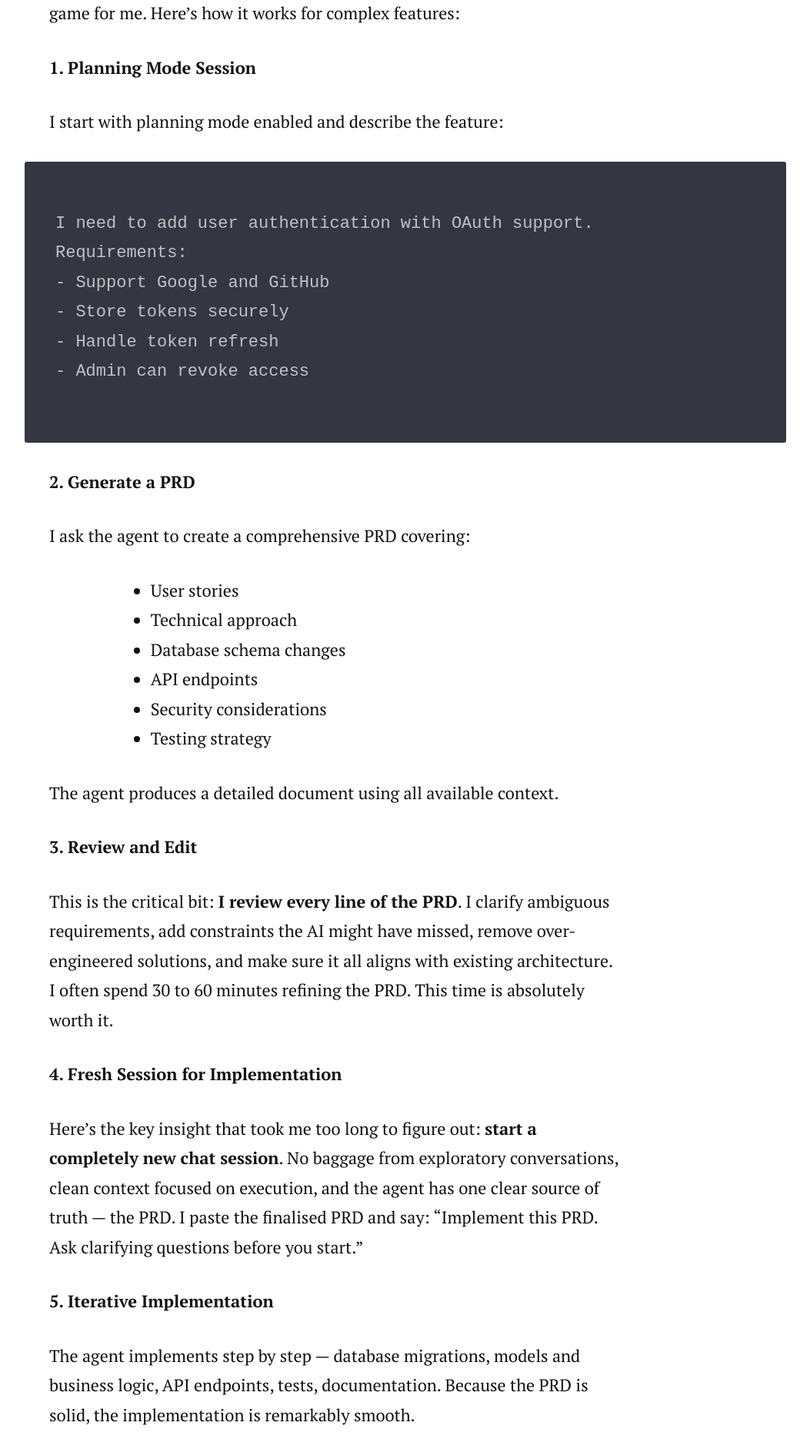
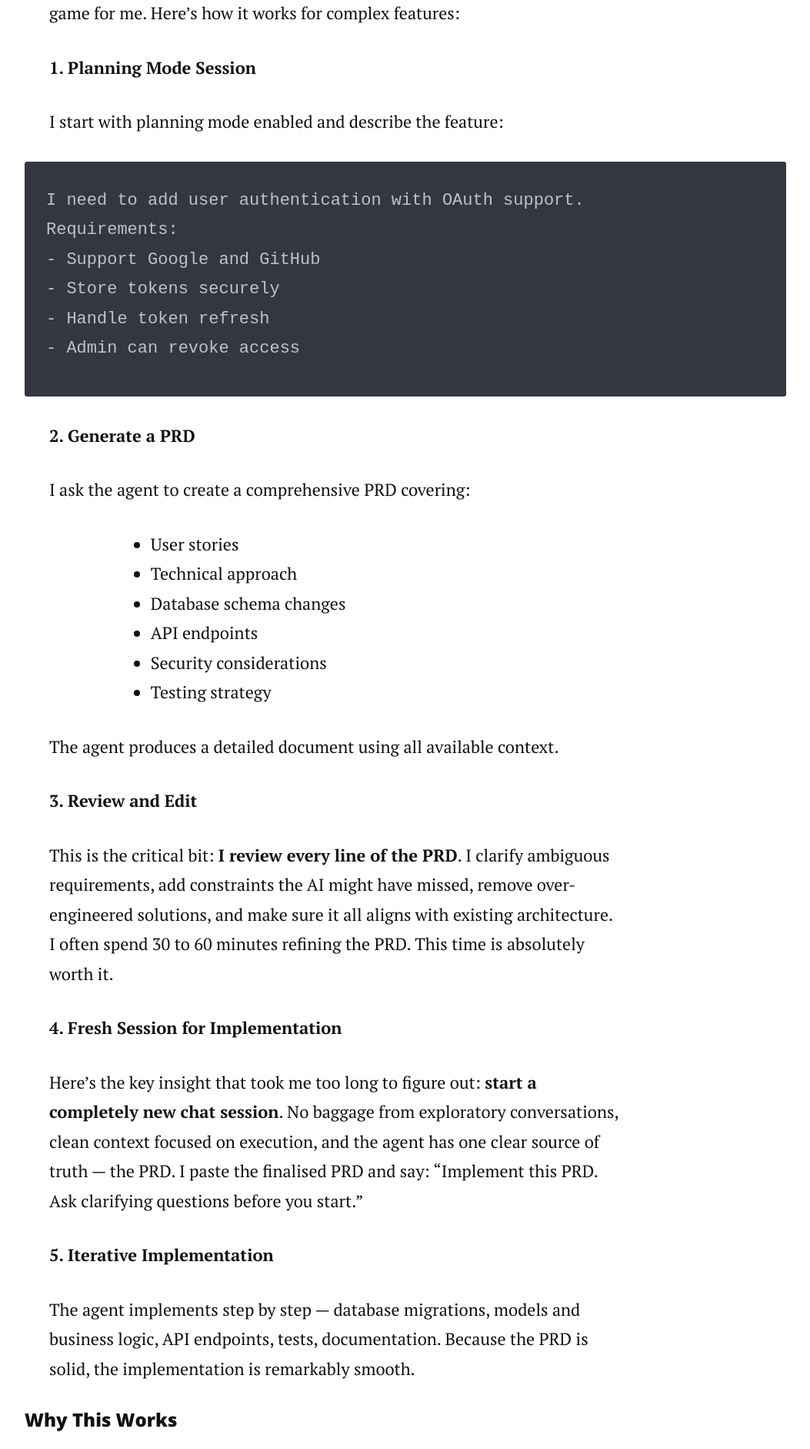
Before and after one commit to Fuzzwah/blog, a Jekyll site: the page built from _posts/2026-01-07-my-agentic-coding-stack.md, in a window 1280 px wide. Shown: the part 2438-4320 px from the top of the page at 77% size, without its empty margins (113-1166 px from the left). Built offline with Jekyll 4.4.1, drawn with Linux system fonts in a browser that asks for light colours; nearby versions of some CDN libraries.

Commit message:
Reduce code block padding for tighter appearance
Co-Authored-By: Claude Opus 4.6 <noreply@anthropic.com>

```diff
--- a/_sass/modules/_syntax.scss
+++ b/_sass/modules/_syntax.scss
@@ -11,7 +11,7 @@
   -moz-border-radius: 3px;
   -webkit-border-radius: 3px;
   border-radius: 3px;
-  padding: 20px;
+  padding: 5px 14px;
   background: #343642;
   color: #C1C2C3;
 }
```
